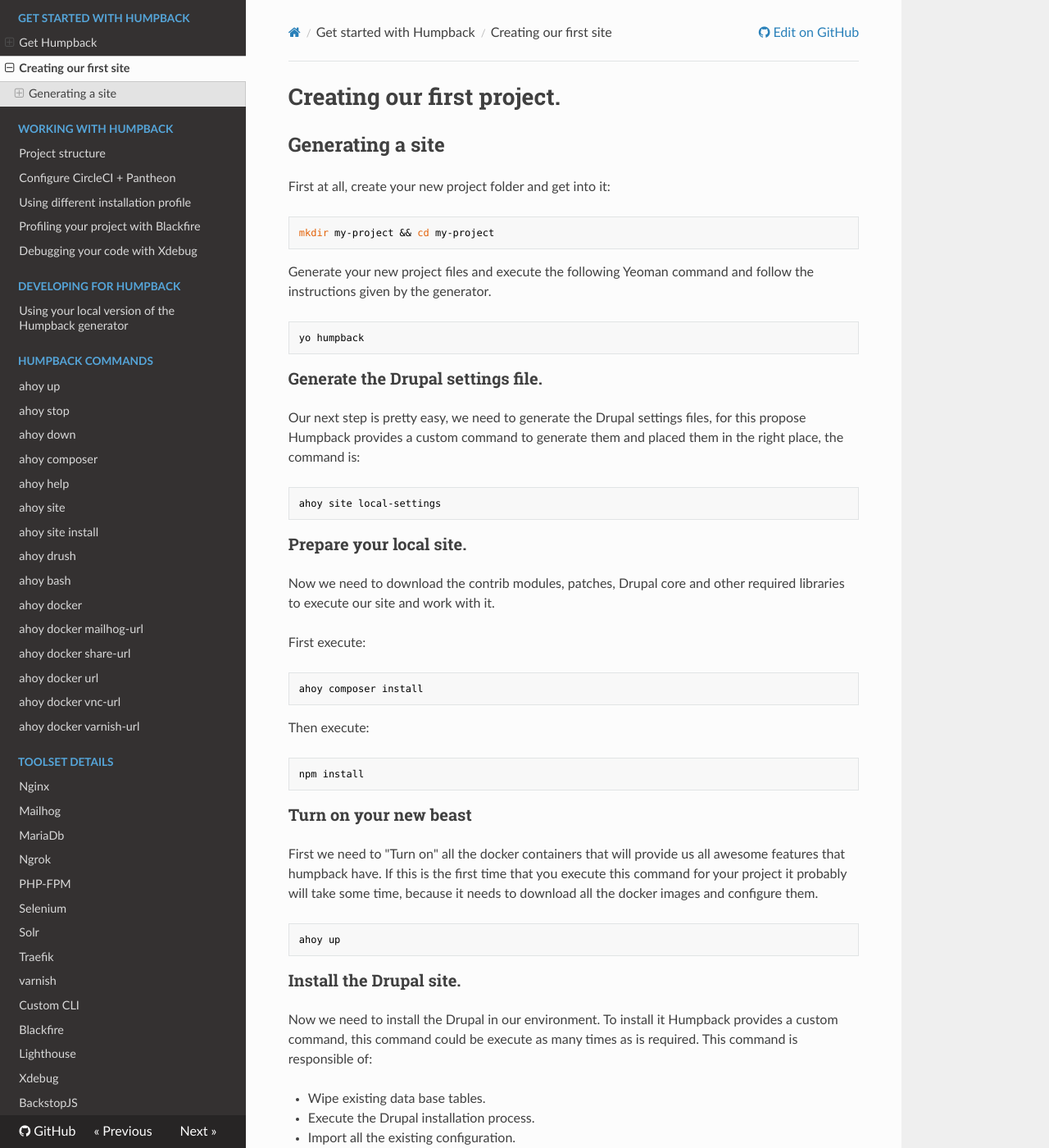
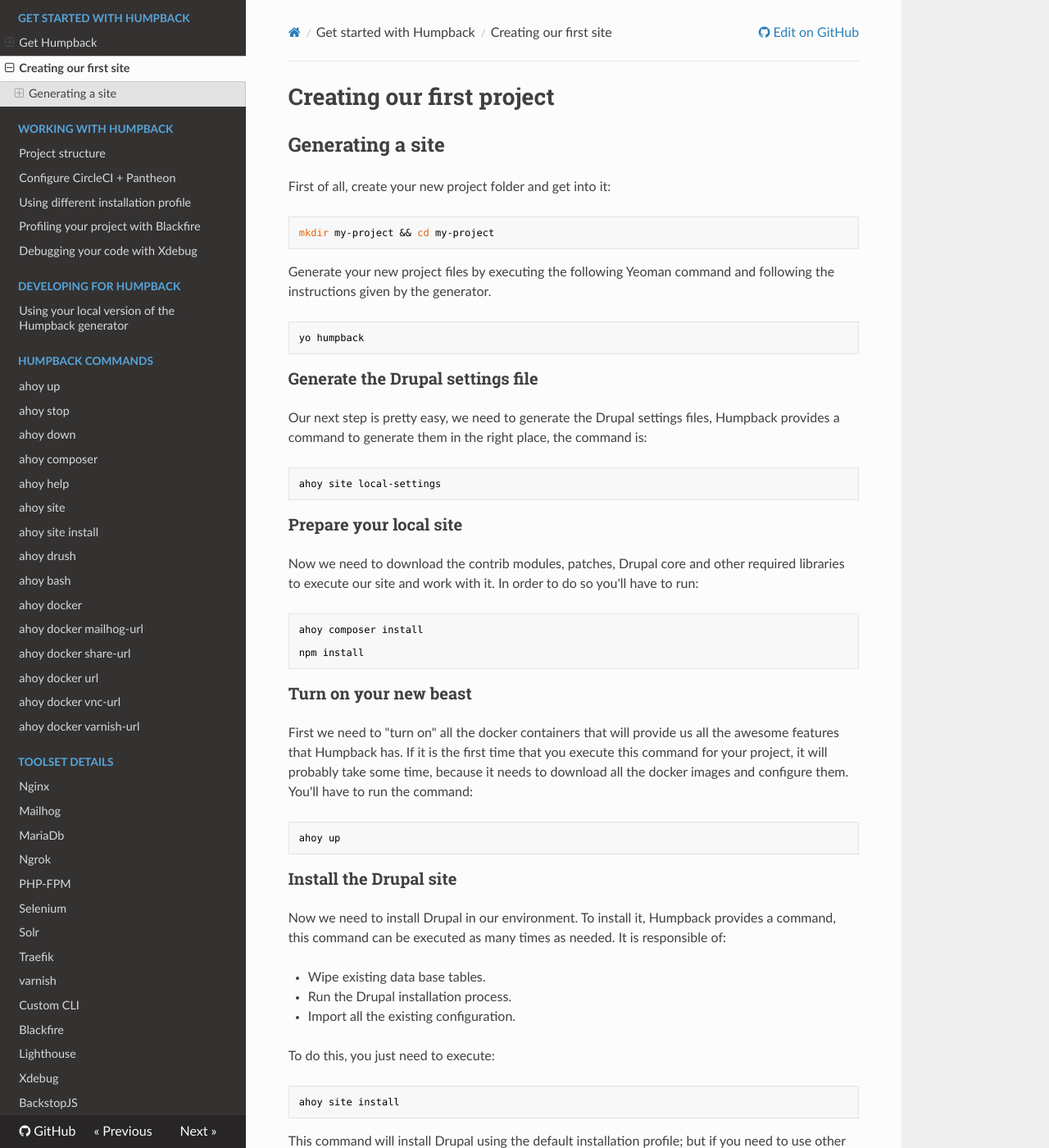
Before and after one commit to humpbackdev/humpback-docs, an MkDocs documentation site: the page built from docs/get-started-with-humpback/creating-our-first-site.md, in a window 1280 px wide and 1400 px high. Shown: the whole window at 82% size. Built offline with MkDocs 1.6.1, drawn with Linux system fonts in a browser that asks for light colours; nearby versions of some CDN libraries; old or Windows-style settings are respelled for this version of MkDocs; some of the changed text lies outside the part shown.

Commit message:
Improved semantics of docs related to get started with humpback section.

````diff
--- a/docs/get-started-with-humpback/creating-our-first-site.md
+++ b/docs/get-started-with-humpback/creating-our-first-site.md
@@ -1,71 +1,69 @@
 
-# Creating our first project.
+# Creating our first project
 
 
 ## Generating a site
-First at all, create your new project folder and get into it:
+First of all, create your new project folder and get into it:
 
 ```bash
 mkdir my-project && cd my-project
 ```
 
-Generate your new project files and execute the following Yeoman command and follow the instructions given by the generator.
+Generate your new project files by executing the following Yeoman command and following the instructions given by the generator.
 
 ```bash
 yo humpback
 ```
 
-### Generate the Drupal settings file.
+### Generate the Drupal settings file
 
-Our next step is pretty easy, we need to generate the Drupal settings files, for this propose Humpback provides a custom command to generate them and placed them in the right place, the command is:
+Our next step is pretty easy, we need to generate the Drupal settings files, Humpback provides a command to generate them in the right place, the command is:
 
 ```bash
 ahoy site local-settings
 ```
 
-### Prepare your local site.
+### Prepare your local site
 
-Now we need to download the contrib modules, patches, Drupal core and other required libraries to execute our site and work with it.
+Now we need to download the contrib modules, patches, Drupal core and other required libraries to execute our site and work with it. In order to do so you'll have to run:
 
-First execute:
 ```bash
 ahoy composer install
-```
-Then execute:
-```bash
+
 npm install
 ```
 
 ### Turn on your new beast
 
-First we need to "Turn on" all the docker containers that will provide us all awesome features that humpback have.
-If this is the first time that you execute this command for your project it probably will take some time, because it needs to download all the docker images and configure them.
+First we need to "turn on" all the docker containers that will provide us all the awesome features that Humpback has.
+If it is the first time that you execute this command for your project, it will probably take some time, because it needs to download all the docker images and configure them. You'll have to run the command:
 
 ```bash
 ahoy up
 ```
 
-### Install the Drupal site.
+### Install the Drupal site
 
-Now we need to install the Drupal in our environment. To install it Humpback provides a custom command, this command could be execute as many times as is required.
-This command is responsible of:
+Now we need to install Drupal in our environment. To install it, Humpback provides a command, this command can be executed as many times as needed. It is responsible of:
 
 - Wipe existing data base tables.
-- Execute the Drupal installation process.
+- Run the Drupal installation process.
 - Import all the existing configuration.
 
-To do this just execute:
+To do this, you just need to execute:
+
 ```bash
 ahoy site install
 ```
-This command will use the default included installation profile to install your site; if you need to change the profile, see [Using different installation profile](../working-with-humpback/using-different-installation-profile.md)
 
-### Get your brand new site url
+This command will install Drupal using the default installation profile; but if you need to use other profile you can go and see [Using different installation profile](../working-with-humpback/using-different-installation-profile.md)
 
-Humpback provides beautiful urls for the sites that are generated with it, to get your site url execute:
+### Get your brand new site URL
+
+Humpback provides beautiful URLs for the sites that are generated with it, to get your site URL execute:
 
 ``` bash
 ahoy docker url
 ```
 
-And that's it!! Now you have totally functional Drupal site working with humpback.
+And that's it!! Now you have a totally functional Drupal site working with Humpback.
````
Also changed, not shown: docs/get-started-with-humpback/get-humpback/linux.md (+10 -10 lines), docs/get-started-with-humpback/get-humpback/mac-os.md (+10 -10 lines).
